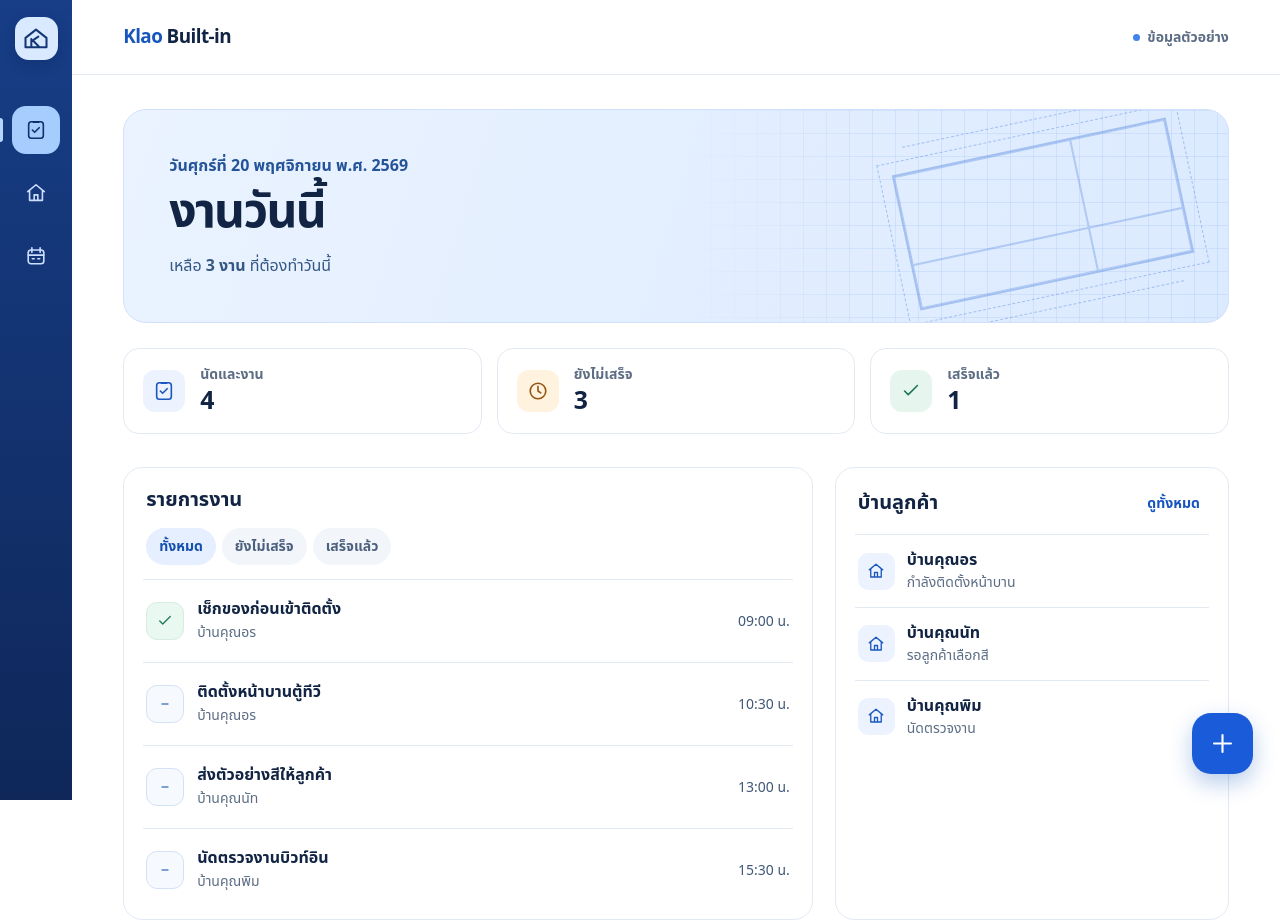
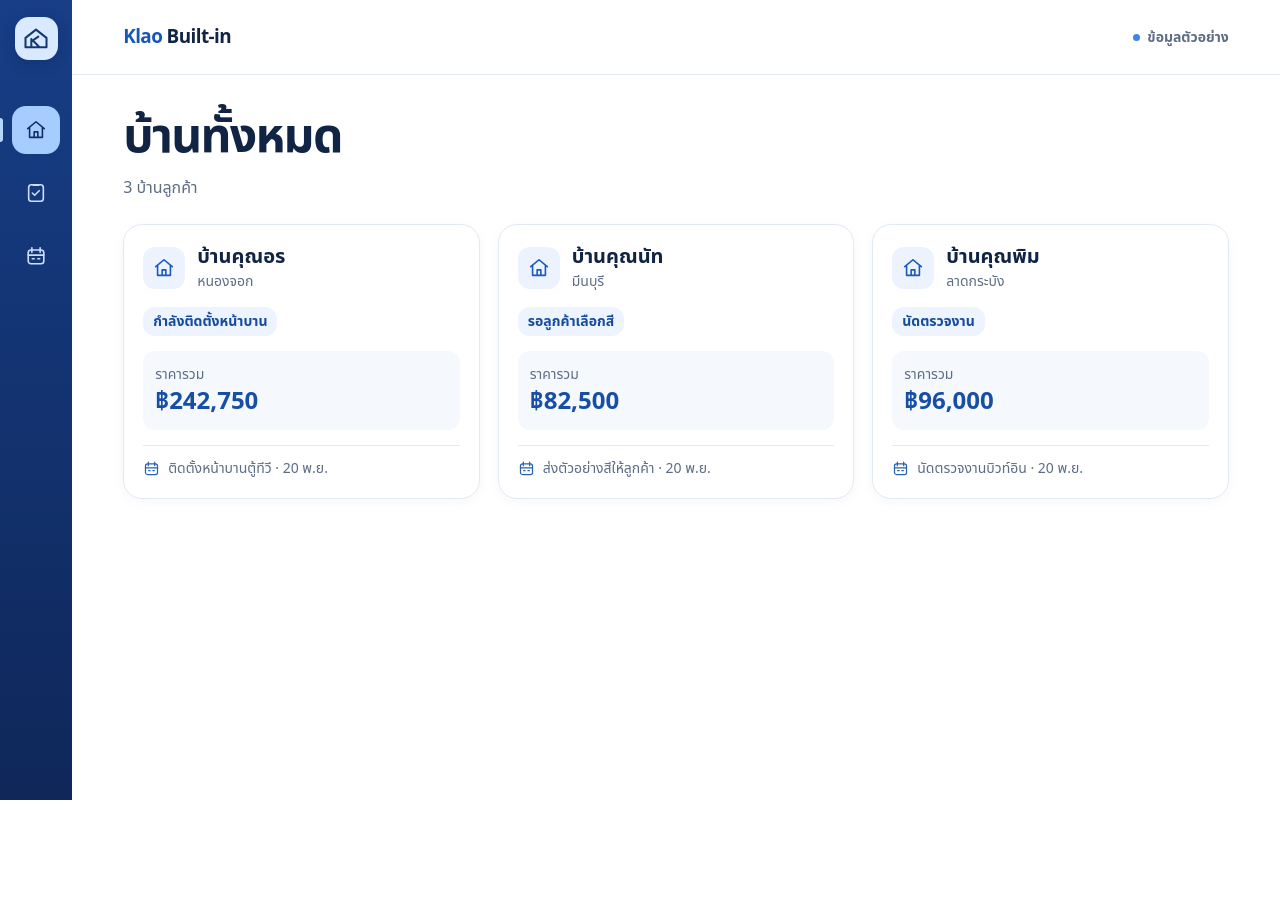
Before and after one commit to Nuugarn/sheet, a plain HTML site: page index.html in a window 1280 px wide. After the commit the page ends 800 px from the top, so only its background shows below. Drawn offline with Linux system fonts and the light colour scheme.

Commit message:
Make houses the home screen and refine calendar actions

```diff
--- a/app.js
+++ b/app.js
@@ -61,7 +61,7 @@ function initialTasks() {
   ];
 }
 let tasks = initialTasks();
-let view = "today";
+let view = "homes";
 let projectId = null;
 let detailTab = "งาน";
 let filter = "all";
@@ -70,7 +70,7 @@ let monthStart = today.slice(0, 7) + "-01";
 let toastTimer;
 
 const views = [
-  ["today", "งานวันนี้", "today"], ["homes", "บ้านทั้งหมด", "homes"], ["calendar", "ปฏิทิน", "calendar"]
+  ["homes", "บ้านทั้งหมด", "homes"], ["today", "งานวันนี้", "today"], ["calendar", "ปฏิทิน", "calendar"]
 ];
 const filterLabels = [["all", "ทั้งหมด"], ["open", "ยังไม่เสร็จ"], ["done", "เสร็จแล้ว"]];
 const projectFor = (id) => projects.find((project) => project.id === id);
@@ -139,9 +139,13 @@ function homesPage() {
   return '<header class="heading"><h1>บ้านทั้งหมด</h1><p>' + projects.length + ' บ้านลูกค้า</p></header><div class="project-grid">'
     + projects.map((project) => {
       const next = sorted(tasks.filter((task) => task.project === project.id && !task.done && task.date >= today))[0];
-      return '<button class="project" data-project="' + project.id + '">' + tile("homes") + '<h2>' + project.name
-        + '</h2><p class="subtle">' + project.place + ' · ' + project.stage + '</p><hr><span class="subtle">ยอดที่ยังต้องรับ</span><strong class="value">'
-        + money(project.contract - received(project)) + '</strong><p class="subtle">' + (next ? "งานถัดไป " + esc(next.title) + " · " + formatShortDate.format(atNoon(next.date)) : "ยังไม่มีงานถัดไป") + '</p></button>';
+      const nextTask = next ? esc(next.title) + " · " + formatShortDate.format(atNoon(next.date)) : "ยังไม่มีงานถัดไป";
+      return '<button class="project" data-project="' + project.id + '">'
+        + '<span class="project-head">' + tile("homes") + '<span class="project-heading"><strong class="project-name">' + esc(project.name)
+        + '</strong><span class="subtle">' + esc(project.place) + '</span></span></span>'
+        + '<span class="project-stage">' + esc(project.stage) + '</span>'
+        + '<span class="project-price"><span class="subtle">ราคารวม</span><strong class="value">' + money(project.contract) + '</strong></span>'
+        + '<span class="project-next">' + icon("calendar") + '<span>' + nextTask + '</span></span></button>';
     }).join("") + '</div>';
 }
 function moneyRows(project) {
@@ -195,6 +199,7 @@ function calendarPage() {
 function render(animate = true) {
   const pages = { today: todayPage, homes: homesPage, detail: projectPage, calendar: calendarPage };
   $("#content").innerHTML = '<div' + (animate ? ' class="page"' : "") + '>' + pages[view]() + '</div>';
+  $("#add").hidden = view !== "calendar";
   document.querySelectorAll(".nav-button").forEach((button) => {
     if (button.dataset.view === (view === "detail" ? "homes" : view)) button.setAttribute("aria-current", "page");
     else button.removeAttribute("aria-current");
@@ -215,11 +220,11 @@ function showDialog(title, body) {
   updateNetwork();
 }
 function showForm() {
-  if (!navigator.onLine) return;
-  const options = projects.map((project) => '<option value="' + project.id + '"' + (project.id === projectId ? " selected" : "") + '>' + project.name + '</option>').join("");
+  if (view !== "calendar" || !navigator.onLine) return;
+  const options = projects.map((project) => '<option value="' + project.id + '"' + '>' + project.name + '</option>').join("");
   showDialog("เพิ่มงาน", '<form id="add-form" class="form"><label>ชื่องาน<input name="title" required maxlength="120" autofocus placeholder="เช่น วัดหน้างานครัว"></label>'
-    + '<label>บ้านลูกค้า<select name="project" required><option value="" disabled' + (projectId ? "" : " selected") + '>เลือกบ้าน</option>' + options + '</select></label>'
-    + '<div class="fields"><label>วันที่<input type="date" name="date" required value="' + (view === "calendar" ? calendarDate : today)
+    + '<label>บ้านลูกค้า<select name="project" required><option value="" disabled selected>เลือกบ้าน</option>' + options + '</select></label>'
+    + '<div class="fields"><label>วันที่<input type="date" name="date" required value="' + calendarDate
     + '"></label><label>เวลา<input type="time" name="time"></label></div><label>โน้ต<input name="note" maxlength="500"></label>'
     + '<div class="dialog-actions"><button type="button" class="text-button" data-close>ยกเลิก</button><button type="submit" class="primary">บันทึกงาน</button></div></form>');
 }
@@ -237,7 +242,7 @@ function showDocument(index) {
     + (doc.note ? '<p>' + doc.note + '</p>' : "") + '<strong>ยอดเงิน ' + money(doc.amount) + '</strong></div>');
 }
 $("#logo").innerHTML = icon("brand");
-$("#logo").dataset.view = "today";
+$("#logo").dataset.view = "homes";
 $("#add").innerHTML = icon("plus");
 $("#nav").innerHTML = views.map(([viewName, title, symbol]) => '<button class="nav-button" data-view="' + viewName + '" aria-label="' + title
   + '" title="' + title + '">' + icon(symbol) + '</button>').join("");
@@ -314,21 +319,9 @@ document.addEventListener("submit", (event) => {
   };
   if (!saveTasks([...tasks, task])) return;
   $("#dialog").close();
-  if (view === "today") {
-    filter = "all";
-    if (task.date !== today) {
-      calendarDate = task.date;
-      monthStart = task.date.slice(0, 7) + "-01";
-      navigate("calendar");
-    }
-  }
-  if (view === "calendar") {
-    calendarDate = task.date;
-    monthStart = task.date.slice(0, 7) + "-01";
-  }
-  if (view === "detail") detailTab = "งาน";
-  if (view === "homes") navigate("detail", task.project);
-  else render(false);
+  calendarDate = task.date;
+  monthStart = task.date.slice(0, 7) + "-01";
+  render(false);
   showToast("บันทึกงานตัวอย่างแล้ว");
 });
 window.addEventListener("online", updateNetwork);
--- a/index.html
+++ b/index.html
@@ -13,7 +13,7 @@
 </head>
 <body>
   <aside class="rail" aria-label="เมนูหลัก">
-    <button class="mark" id="logo" aria-label="Klao Built-in งานวันนี้"></button>
+    <button class="mark" id="logo" aria-label="Klao Built-in บ้านทั้งหมด"></button>
     <nav id="nav"></nav>
   </aside>
   <div class="shell">
@@ -28,7 +28,7 @@
     </header>
     <main id="content"></main>
   </div>
-  <button id="add" class="fab" type="button" aria-label="เพิ่มงาน" title="เพิ่มงาน"></button>
+  <button id="add" class="fab" type="button" aria-label="เพิ่มงาน" title="เพิ่มงาน" hidden></button>
   <dialog id="dialog" aria-labelledby="dialog-title"></dialog>
   <div class="toast" id="toast" role="status"></div>
 </body>
--- a/style.css
+++ b/style.css
@@ -89,11 +89,32 @@ h1 { font-size: clamp(2rem, 5vw, 3rem); line-height: 1.22; letter-spacing: -.035
 .heading { margin-bottom: 24px; }
 .heading p { margin-top: 8px; color: var(--muted); }
 .project-grid { display: grid; grid-template-columns: repeat(3,minmax(0,1fr)); gap: 18px; }
-.project { background: white; color: var(--ink); min-width: 0; width: 100%; cursor: pointer; text-align: left; border: 1px solid var(--line); border-radius: var(--radius); padding: 21px; transition: transform .2s, border-color .2s, box-shadow .2s; }
+.project {
+  display: flex;
+  flex-direction: column;
+  align-items: stretch;
+  gap: 15px;
+  width: 100%;
+  min-width: 0;
+  padding: 19px;
+  border: 1px solid var(--line);
+  border-radius: var(--radius);
+  background: #fff;
+  color: var(--ink);
+  text-align: left;
+  box-shadow: 0 3px 12px #183b700a;
+  transition: transform .2s, border-color .2s, box-shadow .2s;
+}
 .project:hover { transform: translateY(-3px); border-color: #b8d0f4; box-shadow: 0 8px 24px #183b7014; }
-.project h2 { font-size: 1.25rem; margin-top: 15px; }
-.project .value { display: block; font-size: 1.35rem; color: #134dba; margin-top: 3px; }
-.project hr { border: 0; border-top: 1px solid var(--line); margin: 14px 0; }
+.project-head { display: flex; align-items: center; gap: 12px; }
+.project-heading { min-width: 0; }
+.project-heading .subtle { display: block; }
+.project-name { display: block; font-size: 1.25rem; line-height: 1.35; overflow-wrap: anywhere; }
+.project-stage { align-self: flex-start; padding: 4px 10px; border-radius: 12px; color: #154b9e; background: #edf4ff; font-size: .875rem; font-weight: 650; overflow-wrap: anywhere; }
+.project-price { display: block; padding: 11px 12px; margin-top: auto; border-radius: 12px; background: #f5f8fd; }
+.project .value { display: block; font-size: 1.5rem; line-height: 1.35; color: #174ea6; font-variant-numeric: tabular-nums; overflow-wrap: anywhere; }
+.project-next { display: flex; gap: 8px; align-items: flex-start; padding-top: 12px; border-top: 1px solid var(--line); font-size: .875rem; line-height: 1.55; color: var(--muted); overflow-wrap: anywhere; }
+.project-next .icon { width: 17px; height: 17px; margin-top: 2px; color: #2862b1; }
 .back { margin-bottom: 9px; padding-left: 0; }
 .summary { display: flex; flex-wrap: wrap; gap: 16px 32px; padding: 17px 21px; margin-bottom: 18px; background: var(--pale); border: 1px solid #d7e7ff; border-radius: 15px; }
 .summary strong { display: block; font-size: 1.24rem; }
@@ -110,7 +131,9 @@ h1 { font-size: clamp(2rem, 5vw, 3rem); line-height: 1.22; letter-spacing: -.035
 .calendar-day { position: relative; display: grid; place-items: center; min-height: 45px; border: 1px solid transparent; color: var(--ink); background: none; border-radius: 10px; }
 .calendar-day:hover { background: #f0f5ff; }
 .calendar-day[aria-current="date"] { color: #154fb2; font-weight: 750; }
+.calendar-day[aria-current="date"]::before { content: ""; position: absolute; inset: 3px; border: 2px dashed #2864be; border-radius: 7px; pointer-events: none; }
 .calendar-day[aria-pressed="true"] { color: #124aaa; background: #e5efff; border-color: #c4d9fc; }
+.calendar-day[aria-current="date"].has-task::after { bottom: 8px; }
 .calendar-day.has-task::after { content: ""; width: 5px; height: 5px; border-radius: 50%; background: #3a79de; position: absolute; bottom: 5px; }
 .month-buttons { display: flex; align-items: center; gap: 4px; }
 .icon-button { width: 39px; height: 39px; display: grid; place-items: center; border: 0; background: #edf3fe; border-radius: 10px; color: #194d9d; padding: 0; }
--- a/sw.js
+++ b/sw.js
@@ -1,5 +1,5 @@
 const prefix = "klao-work-preview-";
-const cacheName = prefix + "2";
+const cacheName = prefix + "3";
 const scope = self.registration.scope;
 const home = new URL("./", scope);
 const index = new URL("./index.html", scope);
```
